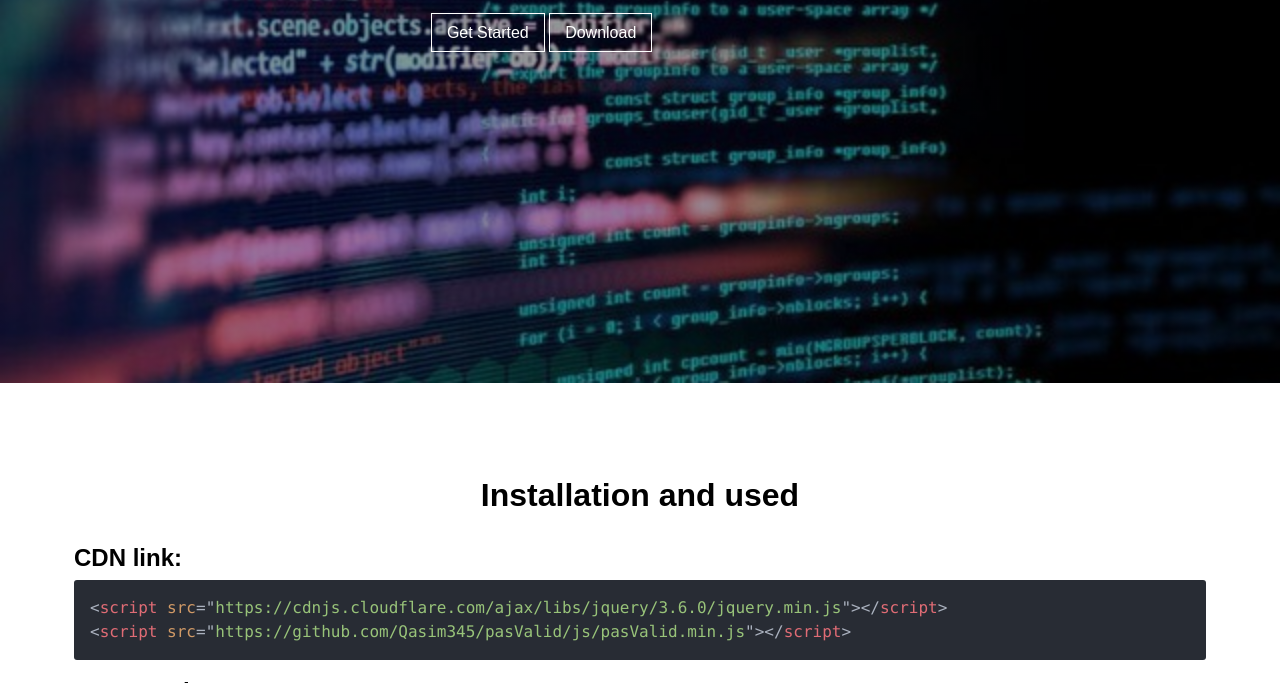
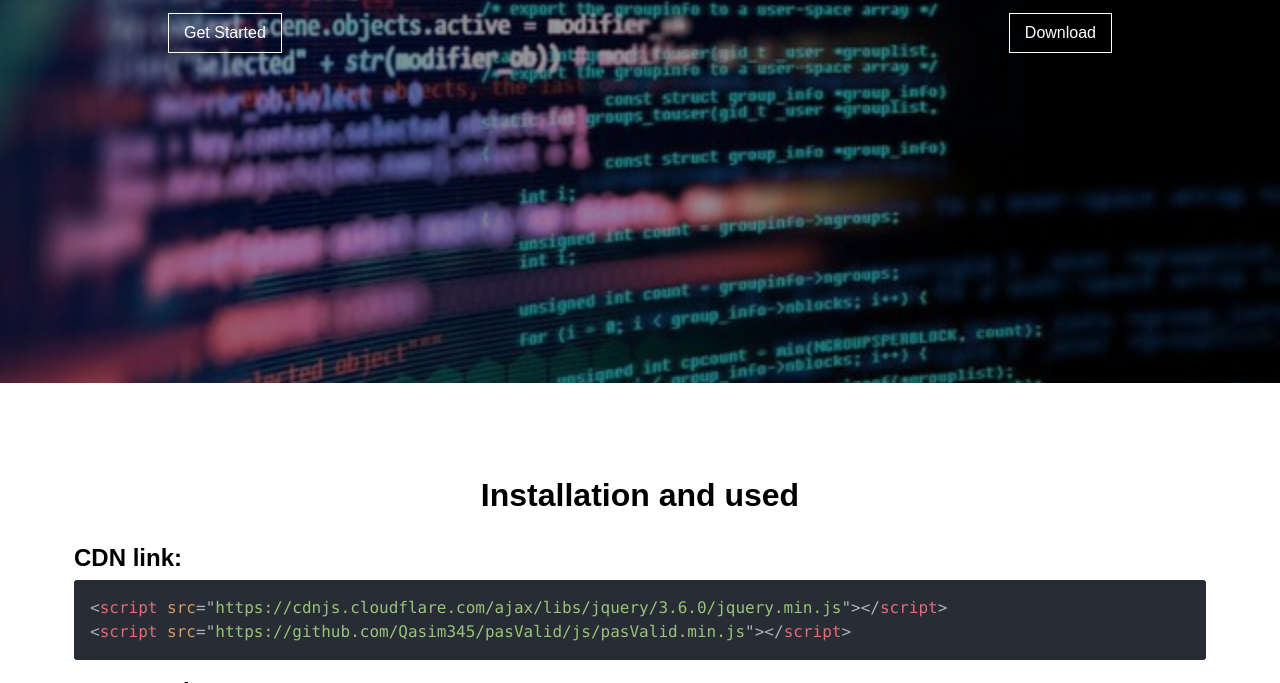
Before and after one commit to Qasim345/pasValid, a plain HTML site: page index.html in a window 1280 px wide. Shown: the part 417-1100 px from the top of the page. Drawn offline with Linux system fonts and the light colour scheme.

Commit message:
update style.css

```diff
--- a/dist/style.css
+++ b/dist/style.css
@@ -25,6 +25,11 @@ header div{
   padding: 20px;
   text-align: center;
   color: #fff;
+}
+header div .btns{
+  width: 100%;
+  display: flex;
+  justify-content: space-between;
 }
 header a{
   padding: 10px 15px;
```
